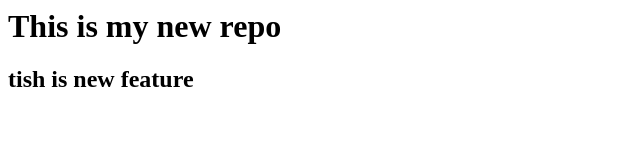
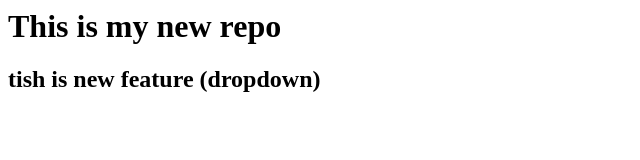
Before and after one commit to Bhumikkariya/localrepo, a plain HTML site: page index.html in a window 1280 px wide. Shown: the whole page, without its empty margins (0-640 px from the left). Drawn offline with Linux system fonts and the light colour scheme.

```diff
--- a/index.html
+++ b/index.html
@@ -1,2 +1,2 @@
 <h1>This is my new repo</h1>
-<h2>tish is new feature</h2>
+<h2>tish is new feature (dropdown)</h2>
```
